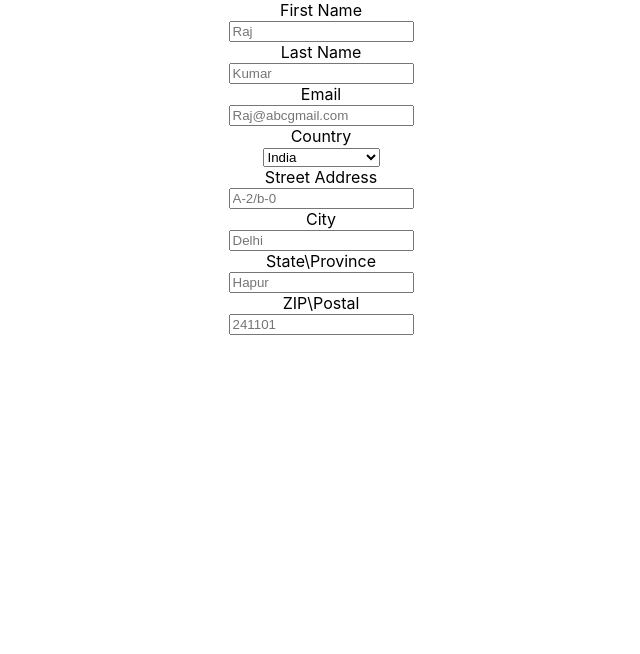
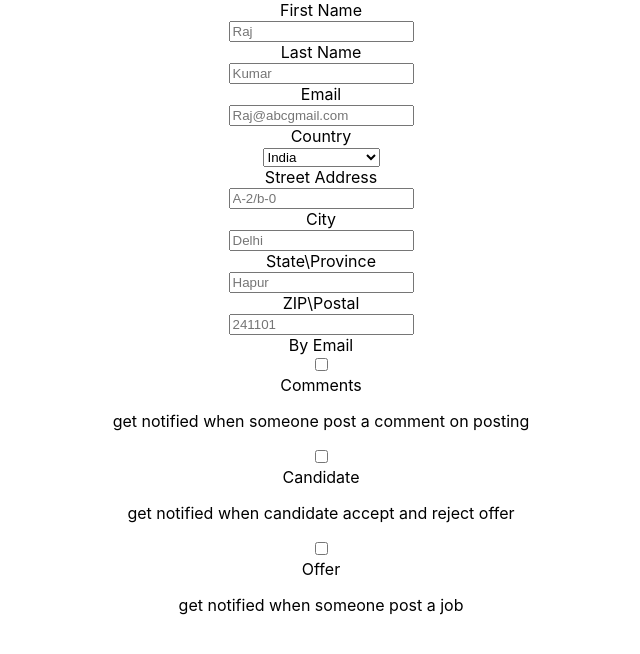
Before and after one commit to RAJA8112008/formapp, a React (Create React App) app: page / in a window 1280 px wide. Shown: the top 654 px of the page, without its empty margins (319-959 px from the left). Built offline with nearby package versions, Linux system fonts and the light colour scheme.

Commit message:
commited

```diff
--- a/src/App.js
+++ b/src/App.js
@@ -3,13 +3,13 @@ import './App.css';
 import { useState } from 'react';
 function App() {
   const[FormData,setFormData]=useState({firstName:"",lastName:"",email:"",country:"",streetaddress:"",
-    city:"",state:""
+    city:"",state:"",postal:"",comments:false,offer:false,candidate:false
   })
   function ChangeHandler(event){
     const{name,value,type,checked}=event.target;
     setFormData((prev)=>({...prev,
-      [name]:value
-    }))
+      [name]:type==="checked"?checked:value
+    }));
   }
   return (
     <div className="App">
@@ -107,7 +107,46 @@ function App() {
        onChange={ChangeHandler}
       value={FormData.postal}
       />
+    <setfield>
+<legend>By Email</legend>
+<div className='flex'>
+<input
+ type='checkbox'
+ name='comments'
+ id='comments'
+ checked={FormData.comments}
+onChange={ChangeHandler}
+/>
+<div>
+  <label>Comments</label>
+  <p>get notified when someone post a comment on posting</p>
+</div>
+<input
+ type='checkbox'
+ name='candidate'
+ id='candidate'
+ checked={FormData.candidate}
+onChange={ChangeHandler}
+/>
+<div>
+  <label>Candidate</label>
+  <p>get notified when candidate accept and reject offer</p>
+</div>
 
+<input
+ type='checkbox'
+ name='offer'
+ id='offer'
+ checked={FormData.offer}
+onChange={ChangeHandler}
+/>
+<div>
+  <label>Offer</label>
+  <p>get notified when someone post a job</p>
+</div>
+
+</div>
+    </setfield>
      </form>
 
     </div>
```
